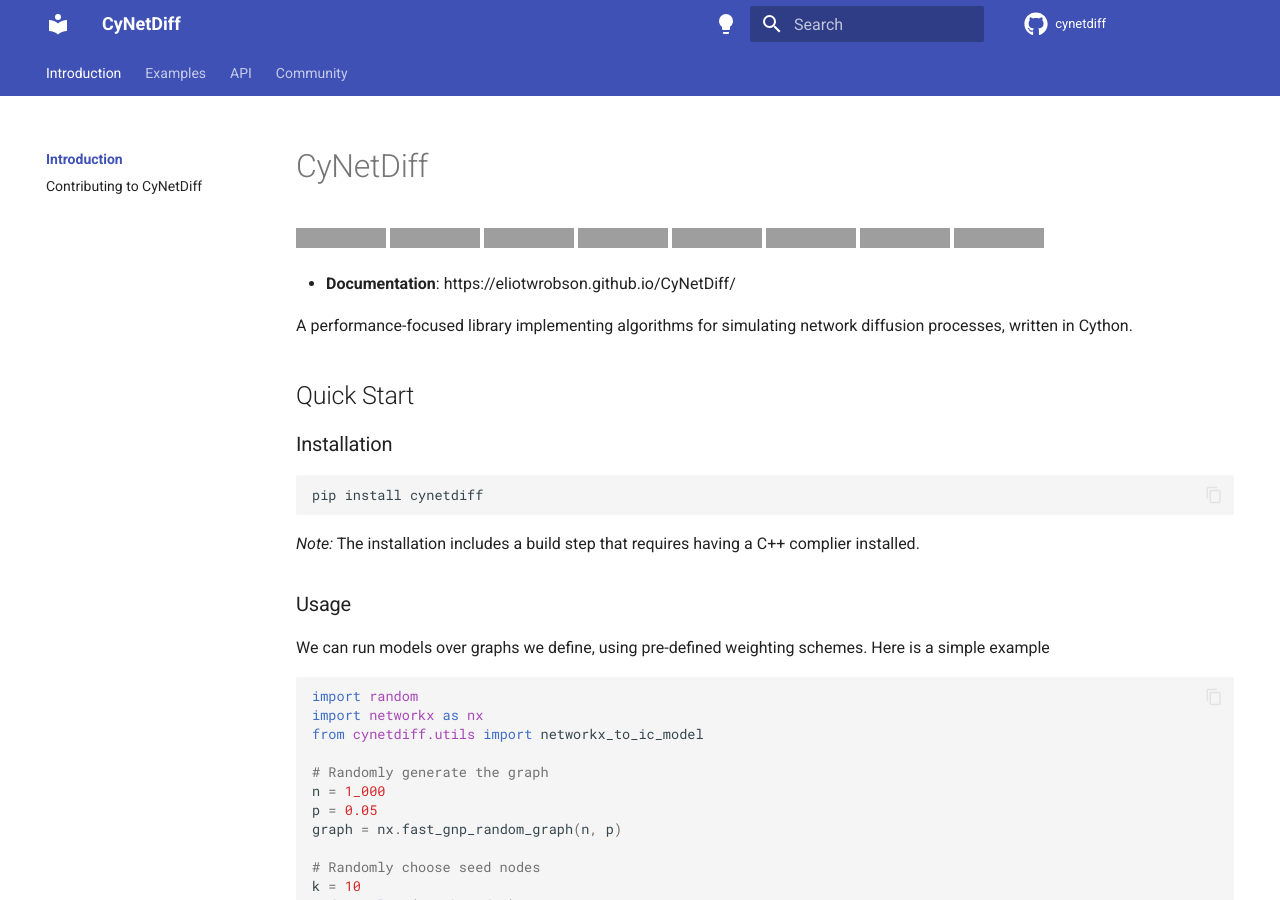
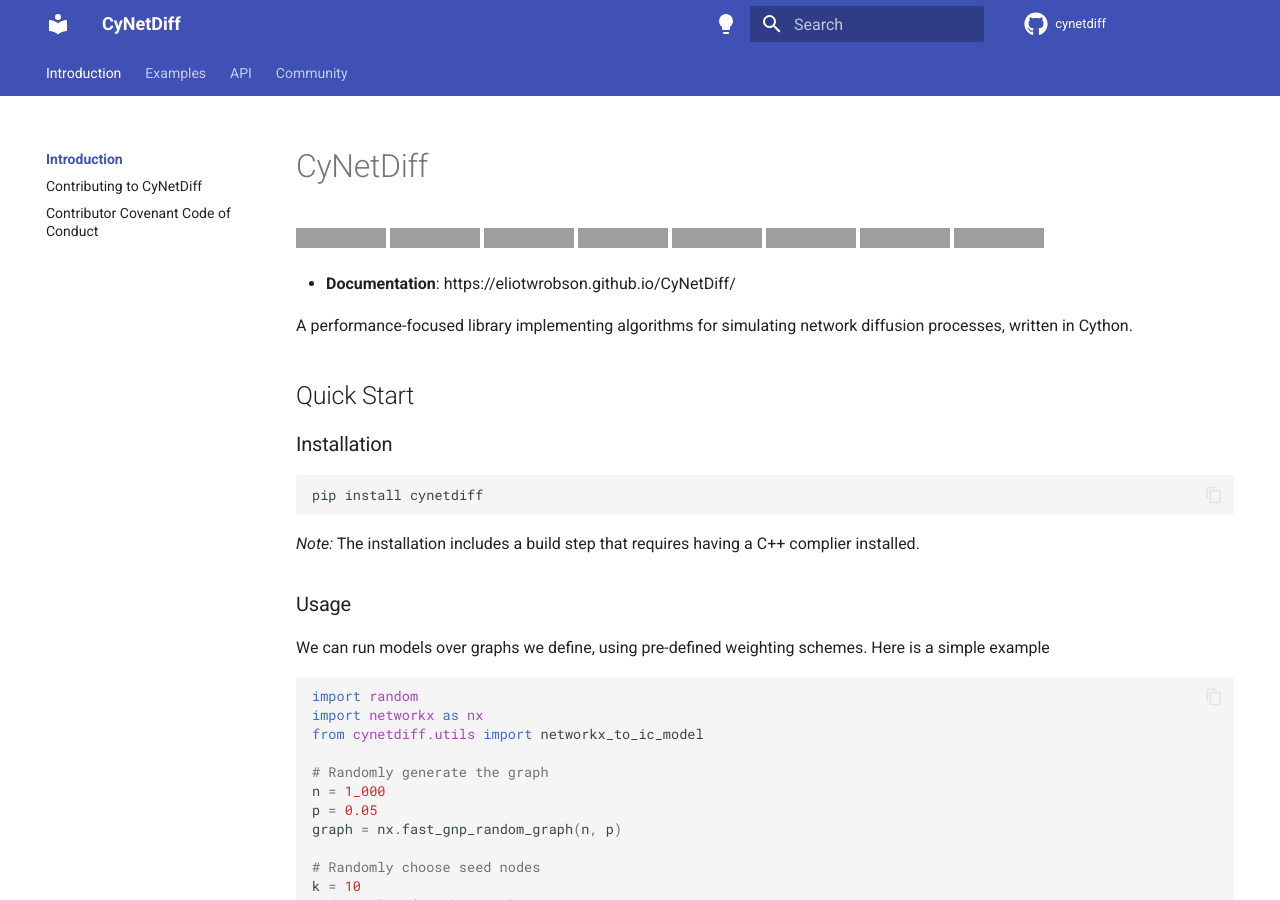
Before and after one commit to eliotwrobson/CyNetDiff, an MkDocs documentation site: the page built from docs/index.md, in a window 1280 px wide and 900 px high. Built offline with MkDocs 1.6.1 and Material for MkDocs 9.7.7, drawn with Linux system fonts in a browser that asks for light colours; comment, search, counter and statistics services are not loaded; grey boxes are pictures that could not be loaded.

Commit message:
Updated links

```diff
--- a/README.md
+++ b/README.md
@@ -60,4 +60,4 @@
 
 ## Contributing
 
-Contributions are always welcome! Take a look at the [contributing guide](./CONTRIBUTING.md).
+Contributions are always welcome! Take a look at the [contributing guide](contributing.md).
--- a/mkdocs.yml
+++ b/mkdocs.yml
@@ -112,6 +112,7 @@
   - Introduction:
       - index.md
       - contributing.md
+      - code_of_conduct.md
   - Examples:
       - examples/examples.md
   - API:
```
Also changed, not shown: CONTRIBUTING.md (+1 -1 lines), docs/code_of_conduct.md (added, +1 -0 lines).
